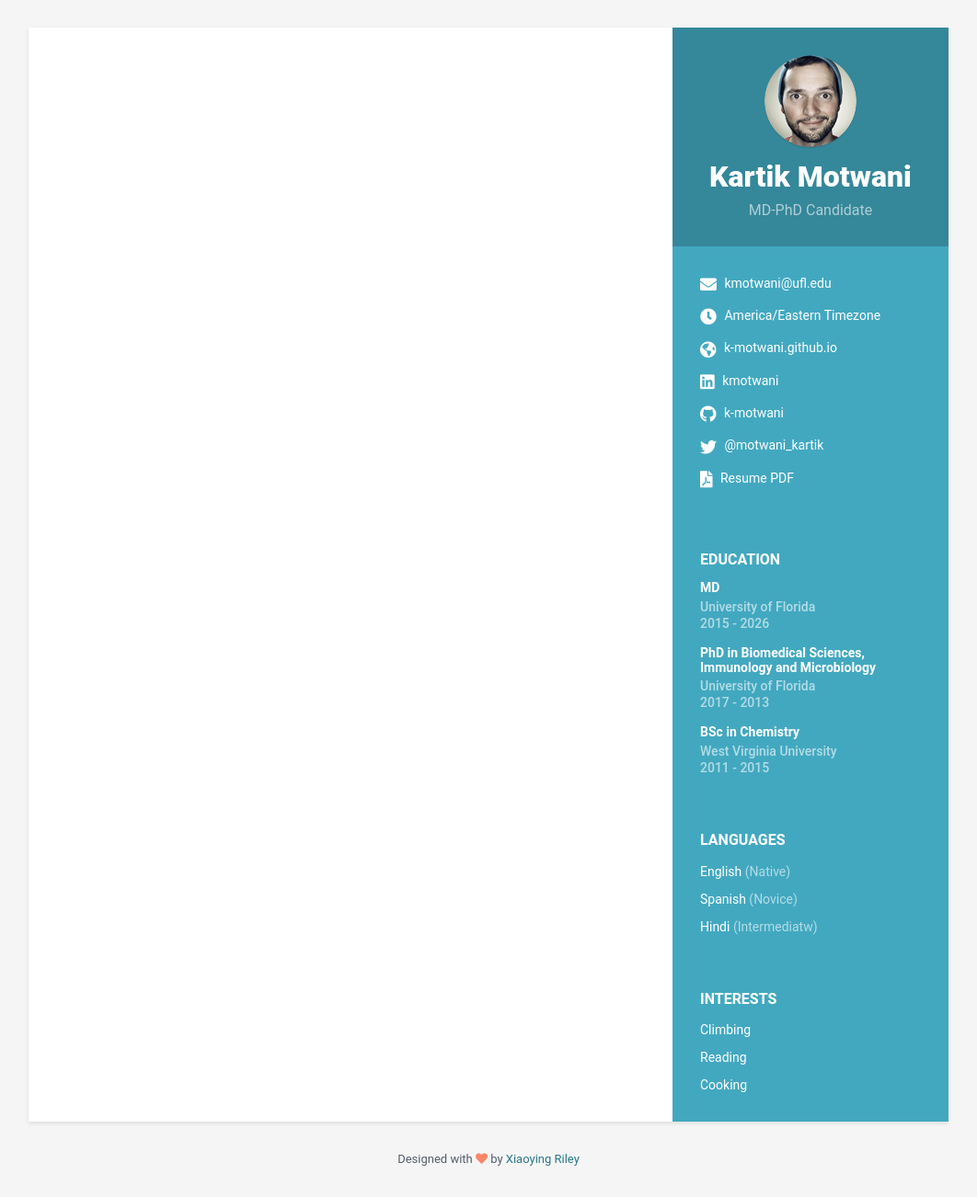
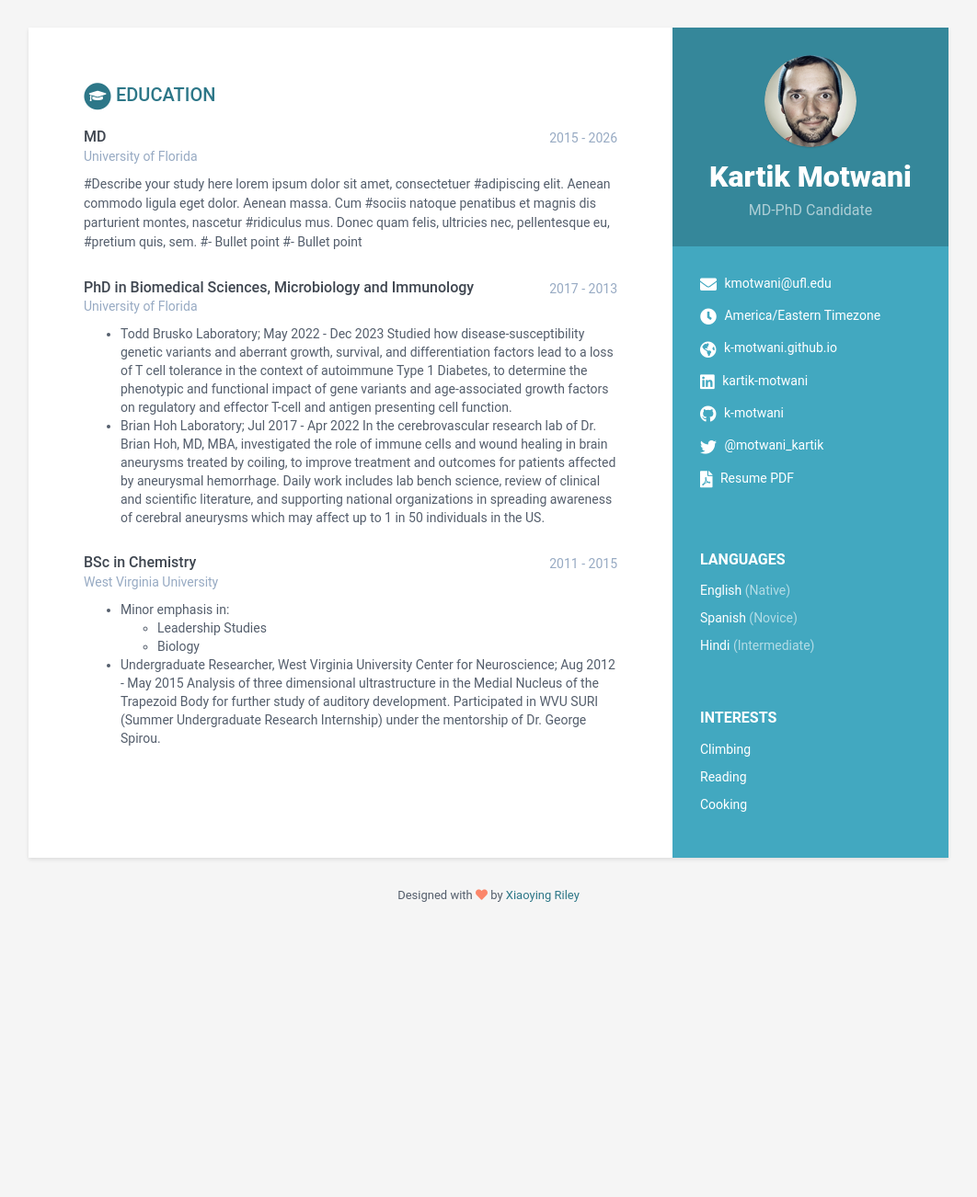
Before and after one commit to k-motwani/k-motwani.github.io, a Jekyll site: the page built from index.html, in a window 1280 px wide. Shown: the whole page at 92% size, without its empty margins (109-1171 px from the left). Built offline with Jekyll 4.4.1, drawn with Linux system fonts in a browser that asks for light colours; after the commit the page ends 1015 px from its top, so only the background shows below that.

Commit message:
Update url and education (#5)
* Update FUNDING.yml

* Update data.yml

Update linkedin url
Updated education

```diff
--- a/_data/data.yml
+++ b/_data/data.yml
@@ -5,7 +5,7 @@
 sidebar:
     position: right # position of the sidebar : left or right
     # about: True # set to False or comment line if you want to remove the "how to use?" in the sidebar
-    education: True # set to False if you want education in main section instead of in sidebar
+    education: False #True # set to False if you want education in main section instead of in sidebar
 
     # Profile information
     name: Kartik Motwani
@@ -18,7 +18,7 @@ sidebar:
     timezone: America/Eastern Timezone
     #citizenship:
     website: k-motwani.github.io #do not add http://
-    linkedin: kmotwani
+    linkedin: kartik-motwani
     # xing: alandoe
     github: k-motwani
     telegram: # add your nickname without '@' sign
@@ -40,7 +40,7 @@ sidebar:
           level: Novice
 
         - idiom: Hindi
-          level: Intermediatw
+          level: Intermediate
 
     interests:
       title: Interests
@@ -70,7 +70,7 @@ education:
       - degree: MD
         university: University of Florida
         time: 2015 - 2026
-        #details: |
+        details: |
           #Describe your study here lorem ipsum dolor sit amet, consectetuer
           #adipiscing elit. Aenean commodo ligula eget dolor. Aenean massa. Cum
           #sociis natoque penatibus et magnis dis parturient montes, nascetur
@@ -78,28 +78,35 @@ education:
           #pretium quis, sem.
             #- Bullet point
             #- Bullet point
-      - degree: PhD in Biomedical Sciences, Immunology and Microbiology
+      - degree: PhD in Biomedical Sciences, Microbiology and Immunology
         university: University of Florida
         time: 2017 - 2013
-        #details: |
-          #Describe your study here lorem ipsum dolor sit amet, consectetuer
-          #adipiscing elit. Aenean commodo ligula eget dolor. Aenean massa. Cum
-          #sociis natoque penatibus et magnis dis parturient montes, nascetur
-          #ridiculus mus. Donec quam felis, ultricies nec, pellentesque eu,
-          #pretium quis, sem.
-            #- Bullet point
-            #- Bullet point
+        details: |
+            - Todd Brusko Laboratory; May 2022 - Dec 2023
+                Studied how disease-susceptibility genetic variants and aberrant growth, survival,
+                and differentiation factors lead to a loss of T cell tolerance in the context of
+                autoimmune Type 1 Diabetes, to determine the phenotypic and functional impact
+                of gene variants and age-associated growth factors on regulatory and
+                effector T-cell and antigen presenting cell function.
+            - Brian Hoh Laboratory; Jul 2017 - Apr 2022
+                In the cerebrovascular research lab of Dr. Brian Hoh, MD, MBA, investigated the role of
+                immune cells and wound healing in brain aneurysms treated by coiling,
+                to improve treatment and outcomes for patients affected by aneurysmal hemorrhage. Daily work
+                includes lab bench science, review of clinical and scientific literature, and supporting
+                national organizations in spreading awareness of cerebral aneurysms
+                which may affect up to 1 in 50 individuals in the US.
       - degree: BSc in Chemistry
         university: West Virginia University
         time: 2011 - 2015
-        #details: |
-          #Describe your study here lorem ipsum dolor sit amet, consectetuer
-          #adipiscing elit. Aenean commodo ligula eget dolor. Aenean massa. Cum
-          #sociis natoque penatibus et magnis dis parturient montes, nascetur
-          #ridiculus mus. Donec quam felis, ultricies nec, pellentesque eu,
-          #pretium quis, sem.
-            #- Bullet point
-            #- Bullet point
+        details: |
+          - Minor emphasis in:
+            - Leadership Studies
+            - Biology
+          - Undergraduate Researcher, West Virginia University Center for Neuroscience; Aug 2012 - May 2015
+              Analysis of three dimensional ultrastructure in the
+              Medial Nucleus of the Trapezoid Body for further study of auditory development.
+              Participated in WVU SURI (Summer Undergraduate Research Internship)
+              under the mentorship of Dr. George Spirou.
 
 # experiences:
     # title: Experiences
```
Also changed, not shown: .github/FUNDING.yml.
